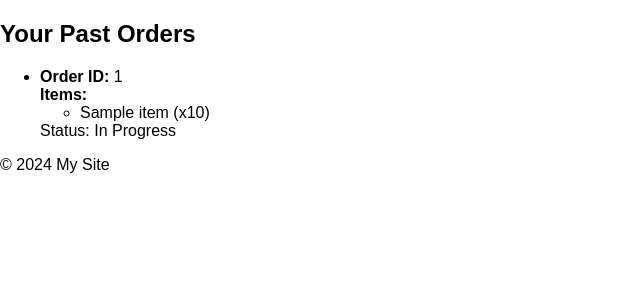
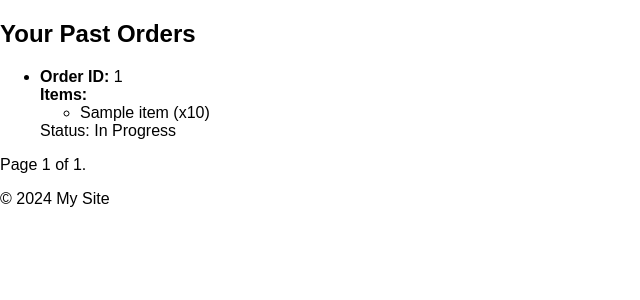
Before and after one commit to Arda-Doruk-Kaytanci/LittleLemon, a Django app: template BookAPI/templates/BookAPI/orders.html in a window 1280 px wide. Shown: the part 50-350 px from the top of the page, without its empty margins (0-640 px from the left). Run offline with Django 5.2, Linux system fonts and the light colour scheme; the template is opened without the code that fills it: most values are stand-ins (such as "Sample title", 1, 10 or a date in 2020).

Commit message:
mmmmmmmmmmmmmmmmmmmmmmmmmmmmmmmmmmmmmmmmmmmmmmmmmm

```diff
--- a/BookAPI/templates/BookAPI/orders.html
+++ b/BookAPI/templates/BookAPI/orders.html
@@ -22,6 +22,25 @@
     </li>
     {% endfor %}
 </ul>
+
+<div class="pagination">
+    <span class="step-links">
+        {% if orders.has_previous %}
+        <a href="?page=1">First</a>
+        <a href="?page={{ orders.previous_page_number }}">Previous</a>
+        {% endif %}
+
+        <span class="current">
+            Page {{ orders.number }} of {{ orders.paginator.num_pages }}.
+        </span>
+
+        {% if orders.has_next %}
+        <a href="?page={{ orders.next_page_number }}">Next</a>
+        <a href="?page={{ orders.paginator.num_pages }}">Last</a>
+        {% endif %}
+    </span>
+</div>
+
 {% else %}
 <p>No orders found.</p>
 {% endif %}
```
Also changed, not shown: BookAPI/views.py (+13 -3 lines).
